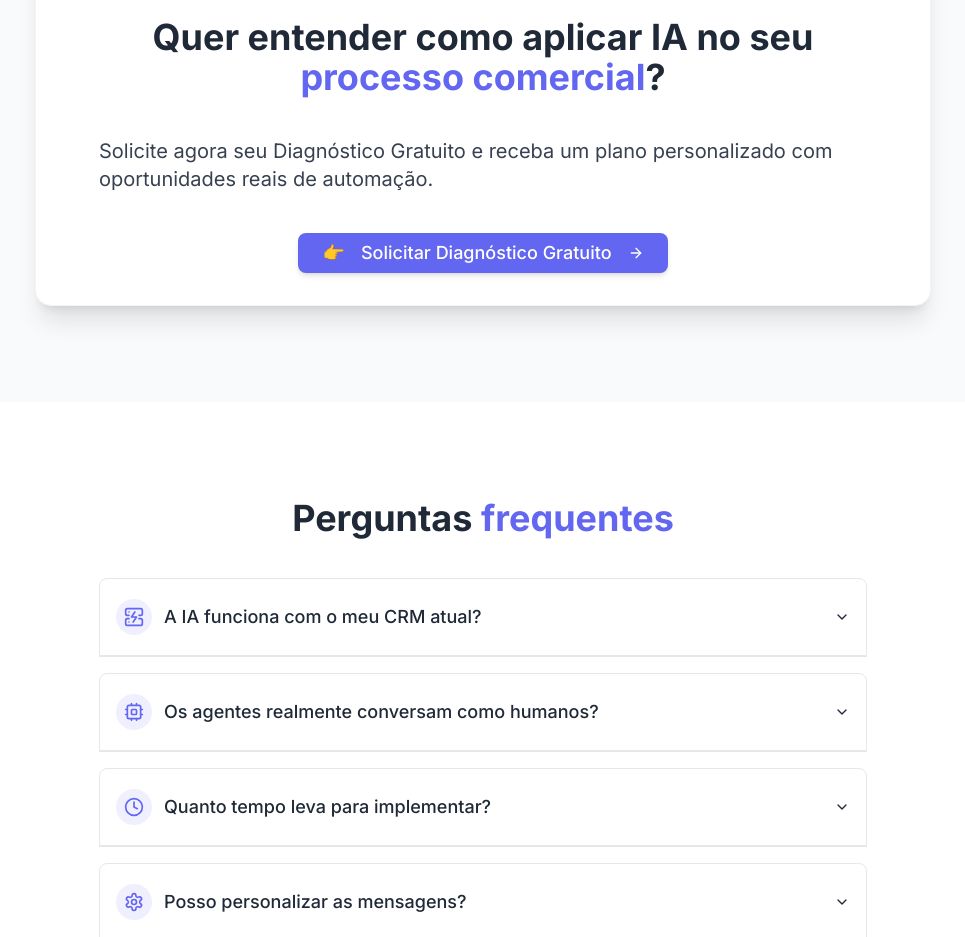
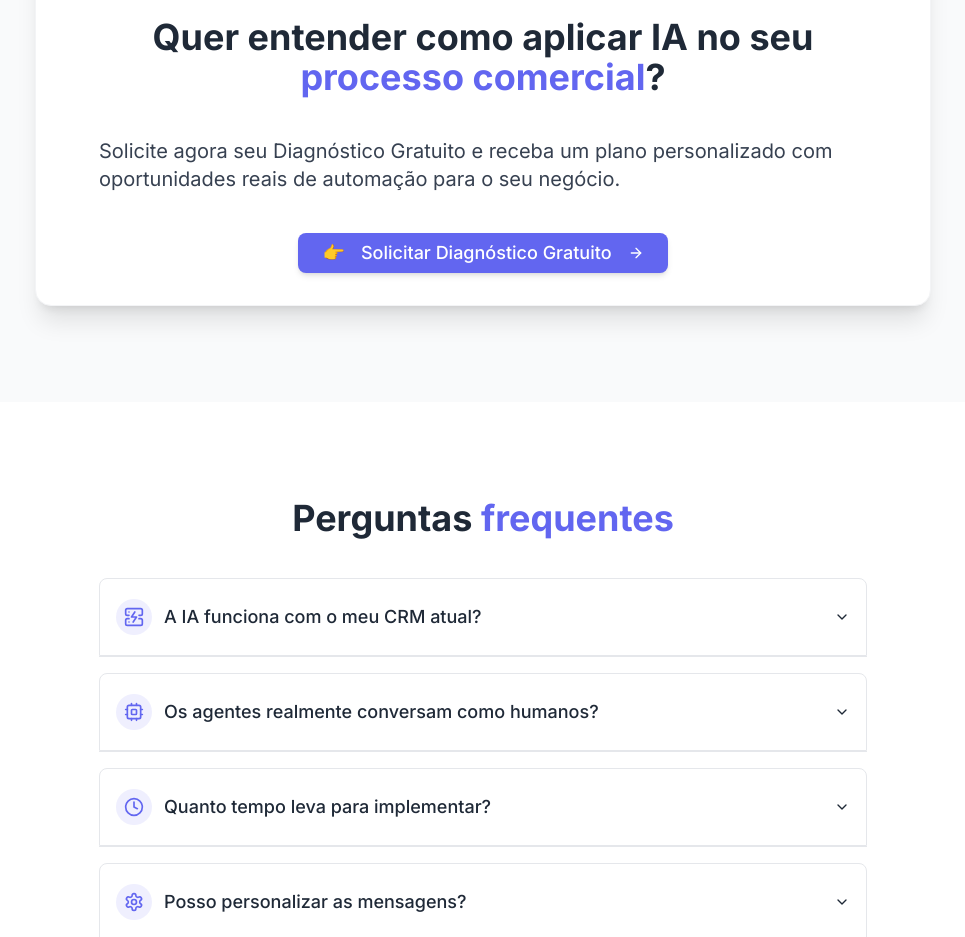
Before and after one commit to lansarappsoficial/lansar, a React (Vite) app: page / in a window 1280 px wide. Shown: the part 8340-9277 px from the top of the page, without its empty margins (157-1122 px from the left). Built offline with nearby package versions, Linux system fonts and the light colour scheme.

Commit message:
Fix: Resolve no changes error
The AI reported that its edits did not result in any changes to the codebase. This commit addresses the issue.

```diff
--- a/src/components/CTASection.tsx
+++ b/src/components/CTASection.tsx
@@ -18,7 +18,7 @@ const CTASection: React.FC = () => {
             </h2>
             <p className="text-lg md:text-xl text-gray-700 mb-10 max-w-3xl mx-auto">
               Solicite agora seu Diagnóstico Gratuito e receba um plano personalizado com oportunidades
-              reais de automação.
+              reais de automação para o seu negócio.
             </p>
             <div className="text-center">
               <Button className="bg-lansar hover:bg-lansar-dark text-white font-medium py-3 px-6 rounded-lg inline-flex items-center transition-all duration-300 shadow-md text-lg">
```
